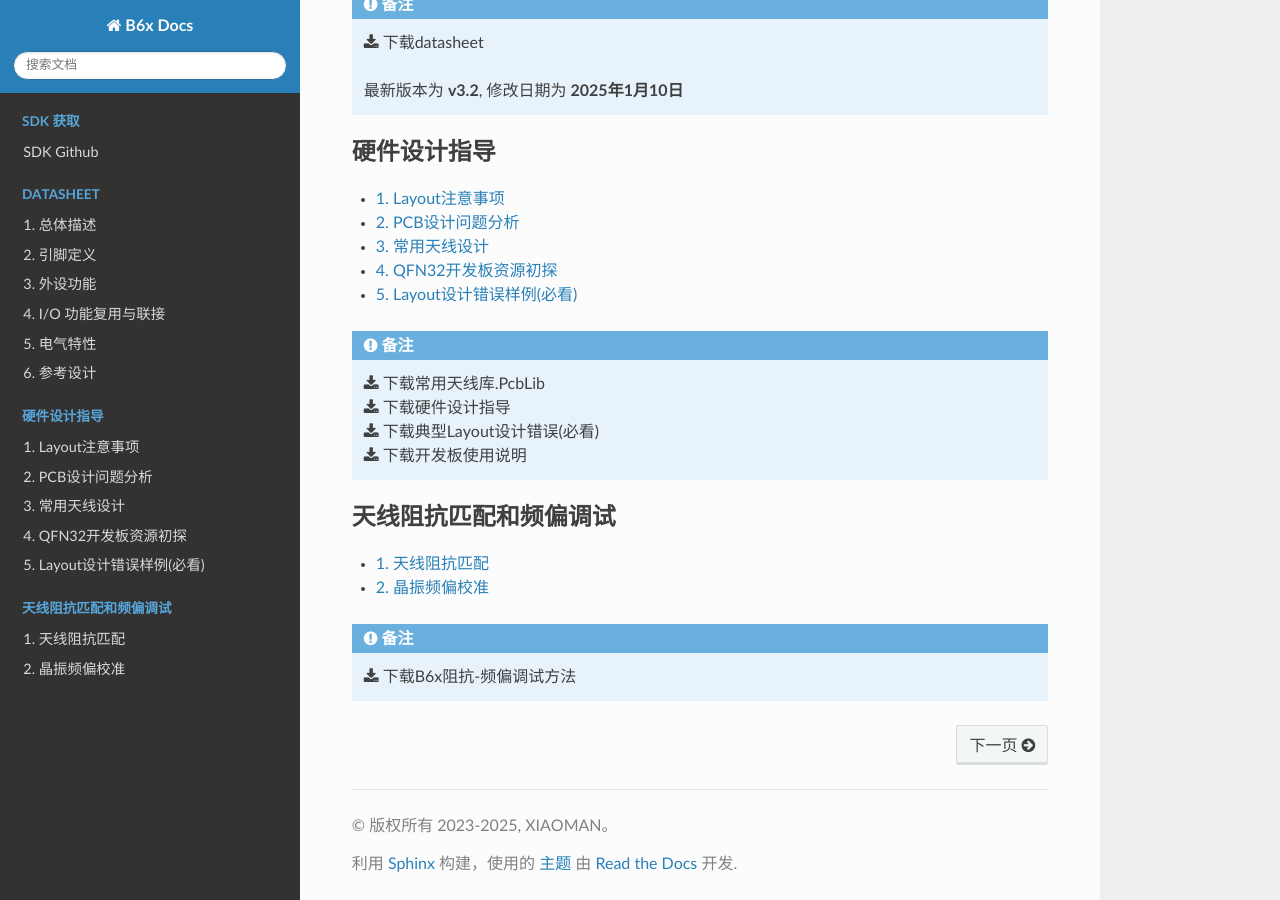
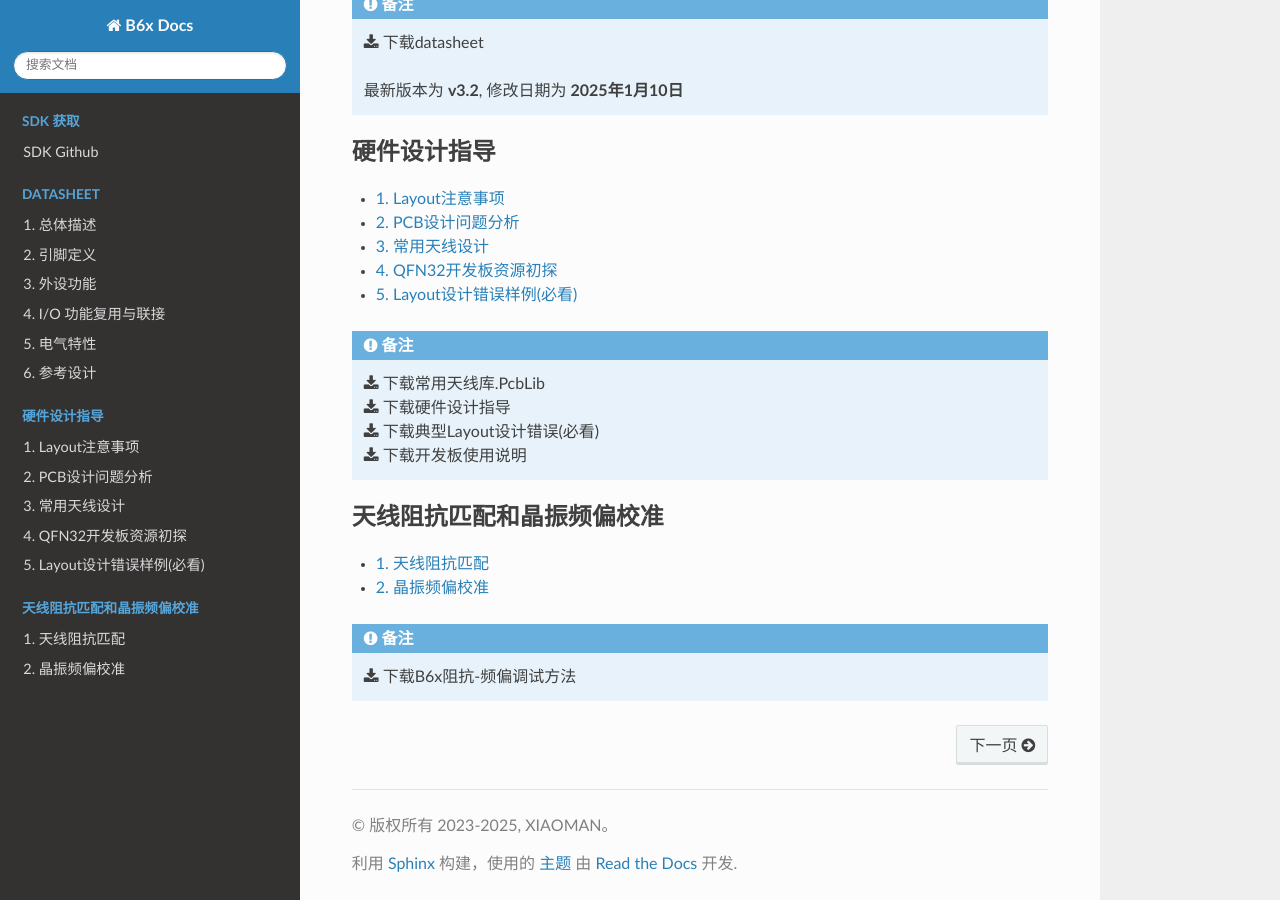
Before and after one commit to XM-WangQiang/BxDocs, a Sphinx documentation site: the page built from source/index.rst, in a window 1280 px wide and 900 px high, scrolled down 660 px. Built offline with Sphinx 7.4.7 and the Read the Docs theme 3.1.0, drawn with Linux system fonts in a browser that asks for light colours.

Commit message:
modify files

```diff
--- a/source/index.rst
+++ b/source/index.rst
@@ -49,7 +49,7 @@
 
 .. toctree::
    :maxdepth: 2
-   :caption: 天线阻抗匹配和频偏调试
+   :caption: 天线阻抗匹配和晶振频偏校准
    :titlesonly:
    :numbered:
 
```
Also changed, not shown: 2 other files.
